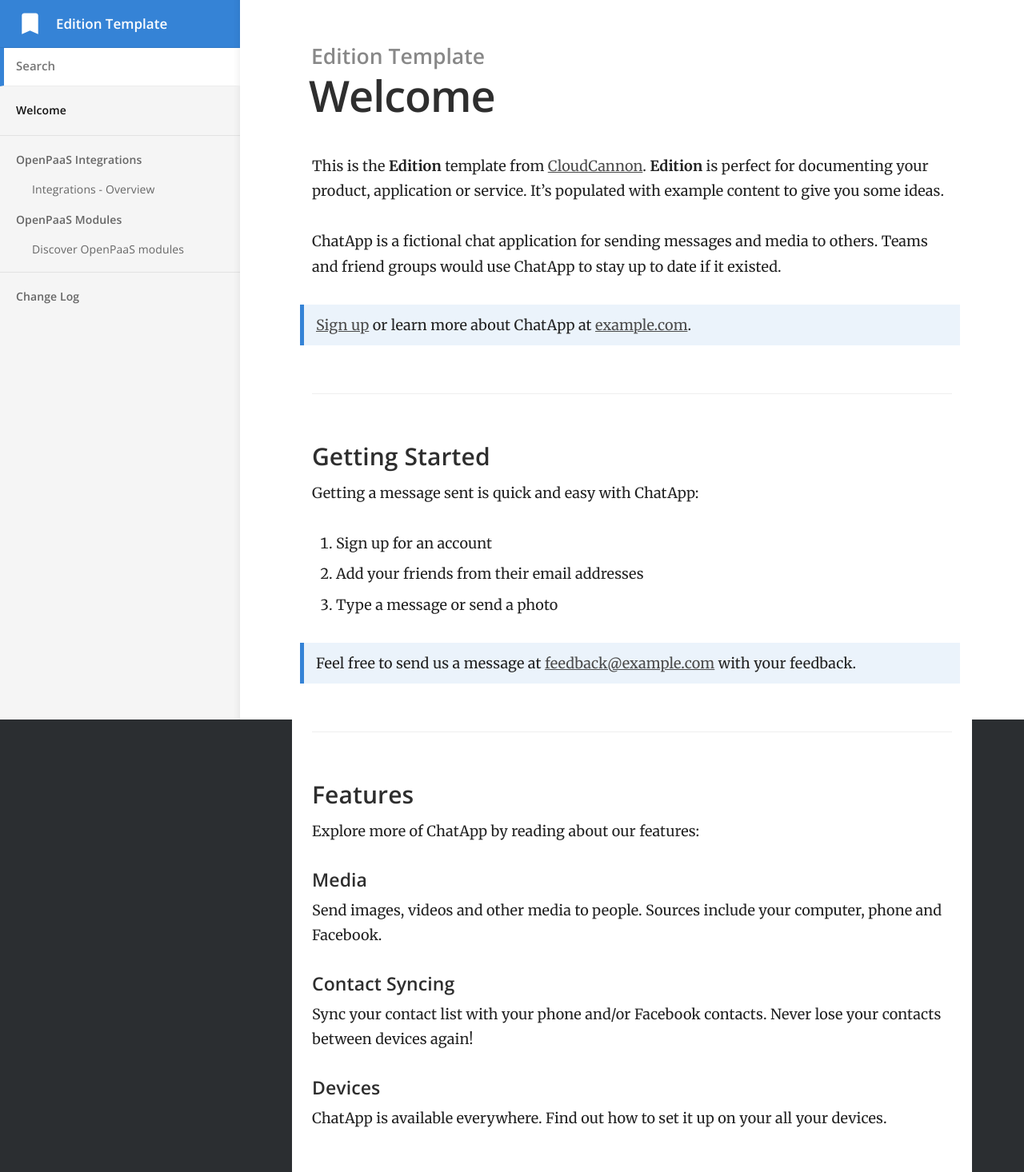
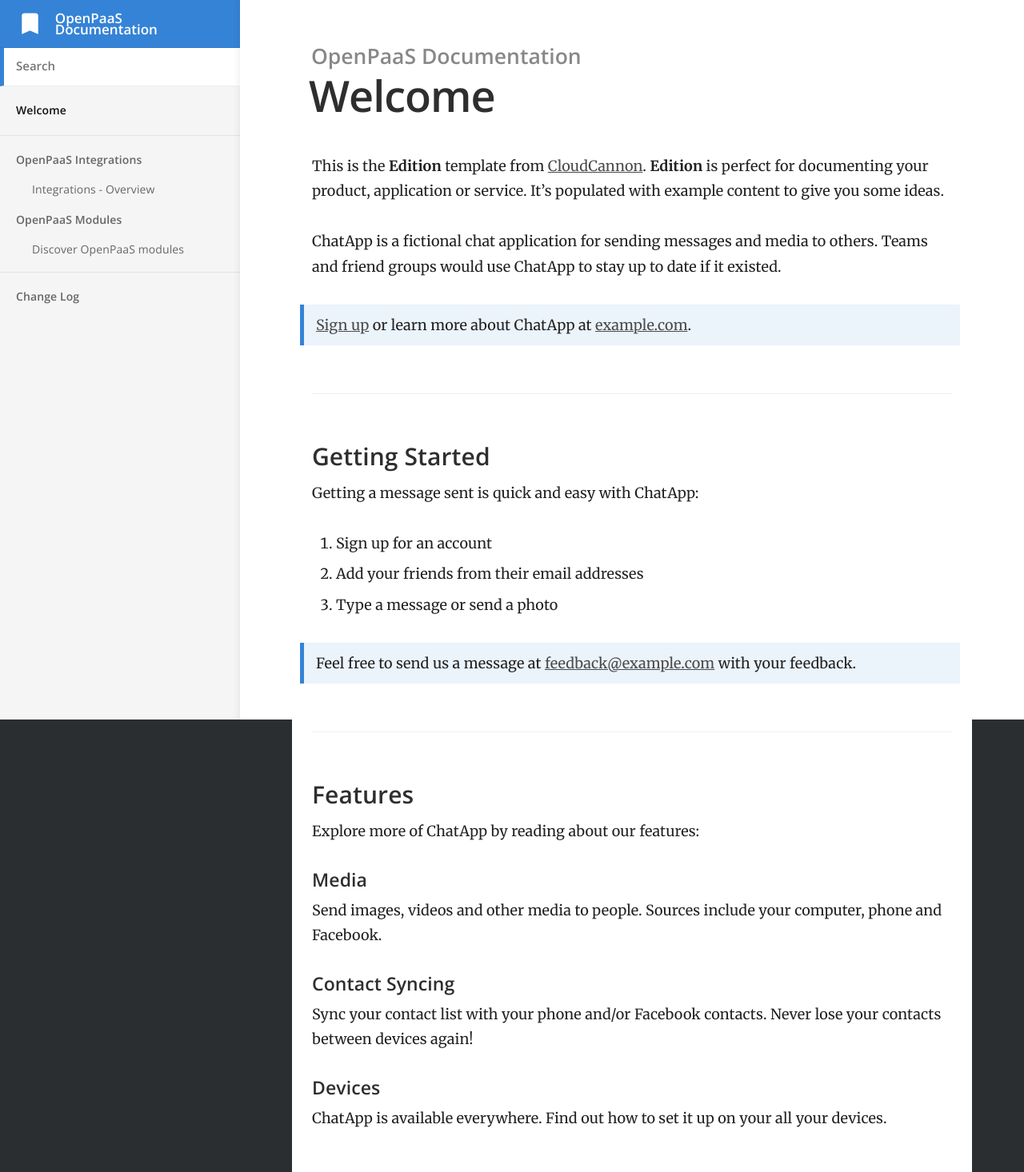
Before and after one commit to linagora/openpaas-doc, a Jekyll site: the page built from index.md, in a window 1280 px wide. Shown: the whole page at 80% size. Built offline with Jekyll 4.4.1, drawn with Linux system fonts in a browser that asks for light colours.

Commit message:
Fix config

```diff
--- a/_config.yml
+++ b/_config.yml
@@ -1,23 +1,24 @@
 # ----
 # Site
 
-title: Edition Template
-url: "https://long-pig.cloudvent.net"
+title: OpenPaaS Documentation
+url: "https://openpaas.github.io/openpaas-doc"
+repository: "linagora/openpaas-doc.git"
 baseurl:
 google_analytics_key:
 show_full_navigation: true
 
 # Values for the jekyll-seo-tag gem (https://github.com/jekyll/jekyll-seo-tag)
 logo: /siteicon.png
-description: Product documentation template for Jekyll.
+description: OpenPaaS Documentation
 author:
-  name:
+  name: OpenPaaS Developers
   email:
-  twitter: # twitter username without the @ symbol
+  twitter: awesomepaas
 social:
-  name: Edition Template
+  name: OpenPaaS Developers
   links:
-    - https://github.com/CloudCannon/edition-jekyll-template
+    - https://github.com/linagora/openpaas-doc
 
 # -----
 # Build
@@ -64,10 +65,3 @@
     values:
       _comments:
         type: Marks the impact of this release
-
-# -----------
-# CloudCannon
-
-types:
-  - minor
-  - major
```
